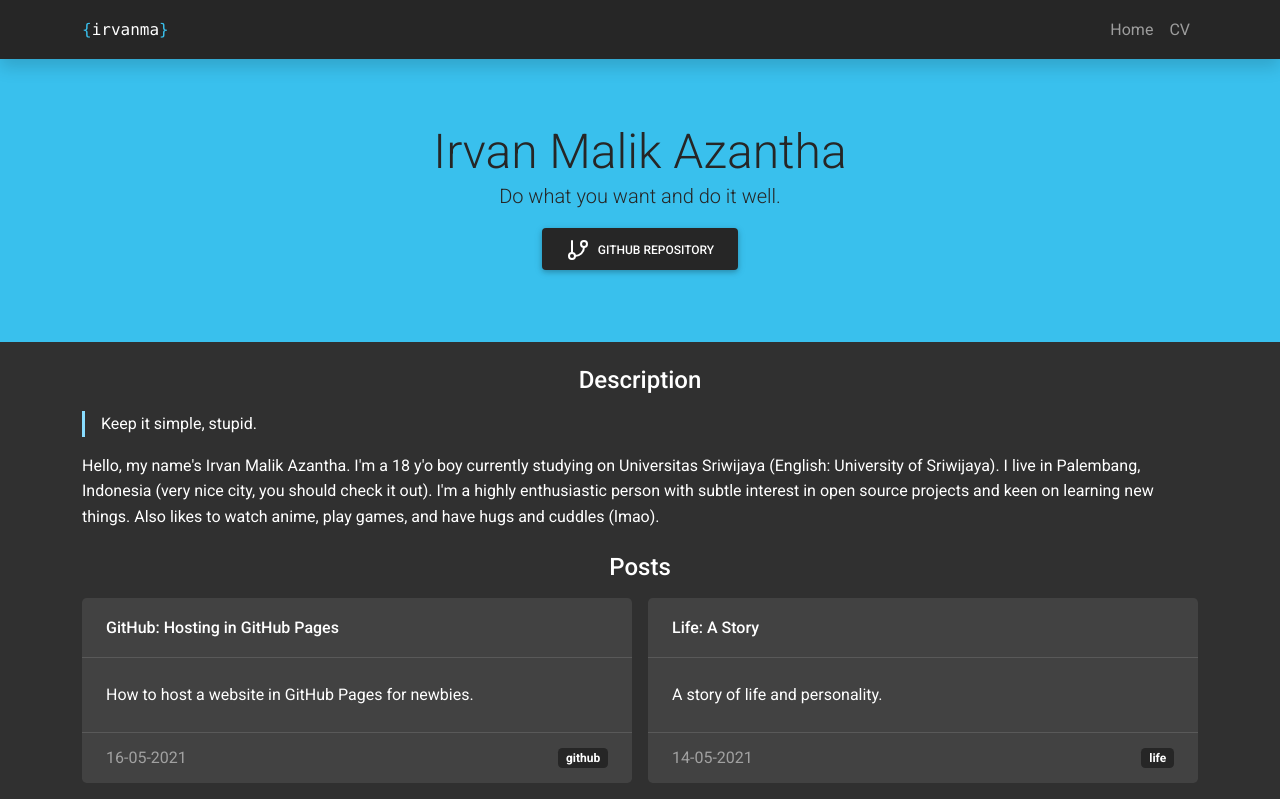
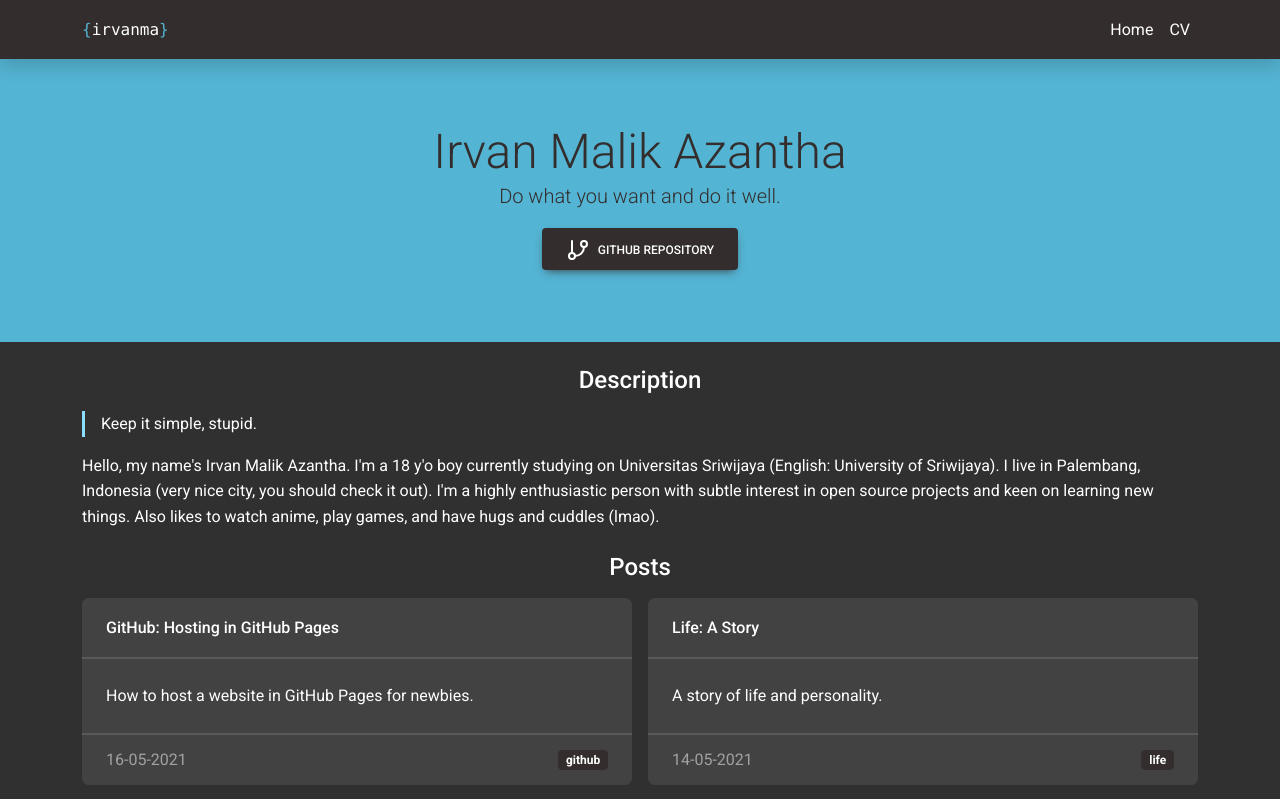
Before and after one commit to Juiux/next-port-landing, a Next.js app: page / in a window 1280 px wide. Shown: the top 799 px of the page. Built offline with nearby package versions, Linux system fonts and the light colour scheme.

Commit message:
chore: fontsssssss
Signed-off-by: irvanmalik48 <irvanmalik48@gmail.com>

```diff
--- a/layouts/default.tsx
+++ b/layouts/default.tsx
@@ -14,10 +14,6 @@ export default function DefaultLayout(props: any) {
         <title>{props.title}</title>
         <link
           href="https://fonts.googleapis.com/css2?family=Roboto:ital,wght@0,300;0,400;0,500;0,700;1,300;1,400;1,500;1,700&display=swap"
-          rel="preconnect stylesheet"
-        />
-        <link
-          href="https://cdnjs.cloudflare.com/ajax/libs/mdb-ui-kit/3.5.0/mdb.dark.min.css"
           rel="preconnect stylesheet"
         />
         <link rel="manifest" href="/manifest.json" />
--- a/package.json
+++ b/package.json
@@ -15,6 +15,7 @@
   "dependencies": {
     "@mapbox/rehype-prism": "^0.6.0",
     "gray-matter": "^4.0.3",
+    "mdb-ui-kit": "^3.6.0",
     "next": "^10.2.0",
     "next-pwa": "^5.2.21",
     "react": "^17.0.2",
@@ -23,6 +24,7 @@
     "rehype-stringify": "^8.0.0",
     "remark-parse": "^9.0.0",
     "remark-rehype": "^8.1.0",
+    "sass": "^1.32.13",
     "unified": "^9.2.1"
   },
   "devDependencies": {
--- a/pages/_app.tsx
+++ b/pages/_app.tsx
@@ -1,4 +1,6 @@
-import "./styles/global.css";
+import "./styles/fonts.scss";
+import "mdb-ui-kit/css/mdb.dark.min.css";
+import "./styles/global.scss";
 
 export default function myApp({ Component, pageProps }: any) {
     return <Component {...pageProps} />;
--- /dev/null
+++ b/pages/styles/fonts.scss
@@ -0,0 +1 @@
+@import url("https://fonts.googleapis.com/css2?family=Roboto:ital,wght@0,300;0,400;0,500;0,700;1,300;1,400;1,500;1,700&display=swap");
--- a/pages/styles/global.css
+++ b/pages/styles/global.scss
@@ -173,58 +173,54 @@ p {
   margin-left: 0;
   margin-right: 0;
 }
-h1 {
+@mixin headers {
   display: block;
-  font-size: 2em;
-  margin-top: 0.67em;
-  margin-bottom: 0.67em;
   margin-left: 0;
   margin-right: 0;
   font-weight: 700;
 }
-h2 {
+@mixin lists {
   display: block;
-  font-size: 1.5em;
-  margin-top: 0.83em;
-  margin-bottom: 0.83em;
-  margin-left: 0;
-  margin-right: 0;
-  font-weight: 700;
-}
-h3 {
-  display: block;
-  font-size: 1.17em;
   margin-top: 1em;
   margin-bottom: 1em;
   margin-left: 0;
   margin-right: 0;
-  font-weight: 700;
+  padding-left: 40px;
+}
+h1 {
+  @include headers();
+  font-size: 2em;
+  margin-top: 0.67em;
+  margin-bottom: 0.67em;
+}
+h2 {
+  @include headers();
+  font-size: 1.5em;
+  margin-top: 0.83em;
+  margin-bottom: 0.83em;
+}
+h3 {
+  @include headers();
+  font-size: 1.17em;
+  margin-top: 1em;
+  margin-bottom: 1em;
 }
 h4 {
-  display: block;
+  @include headers();
   margin-top: 1.33em;
   margin-bottom: 1.33em;
-  margin-left: 0;
-  margin-right: 0;
-  font-weight: 700;
 }
 h5 {
-  display: block;
+  @include headers();
   font-size: 0.83em;
   margin-top: 1.67em;
   margin-bottom: 1.67em;
-  margin-left: 0;
-  margin-right: 0;
-  font-weight: 700;
 }
 h6 {
-  display: block;
+  @include headers();
   font-size: 0.67em;
   margin-top: 2.33em;
   margin-bottom: 2.33em;
-  margin-left: 0;
-  margin-right: 0;
-  font-weight: 700;
 }
 h1::after,
 h2::after,
@@ -237,22 +233,12 @@ h3::after {
   margin-top: 12px;
 }
 ol {
-  display: block;
+  @include lists();
   list-style-type: decimal;
-  margin-top: 1em;
-  margin-bottom: 1em;
-  margin-left: 0;
-  margin-right: 0;
-  padding-left: 40px;
 }
 ul {
-  display: block;
+  @include lists();
   list-style-type: disc;
-  margin-top: 1em;
-  margin-bottom: 1em;
-  margin-left: 0;
-  margin-right: 0;
-  padding-left: 40px;
 }
 li {
   display: list-item;
```
Also changed, not shown: 1 other file (tests, documents, lock files or other folders).
